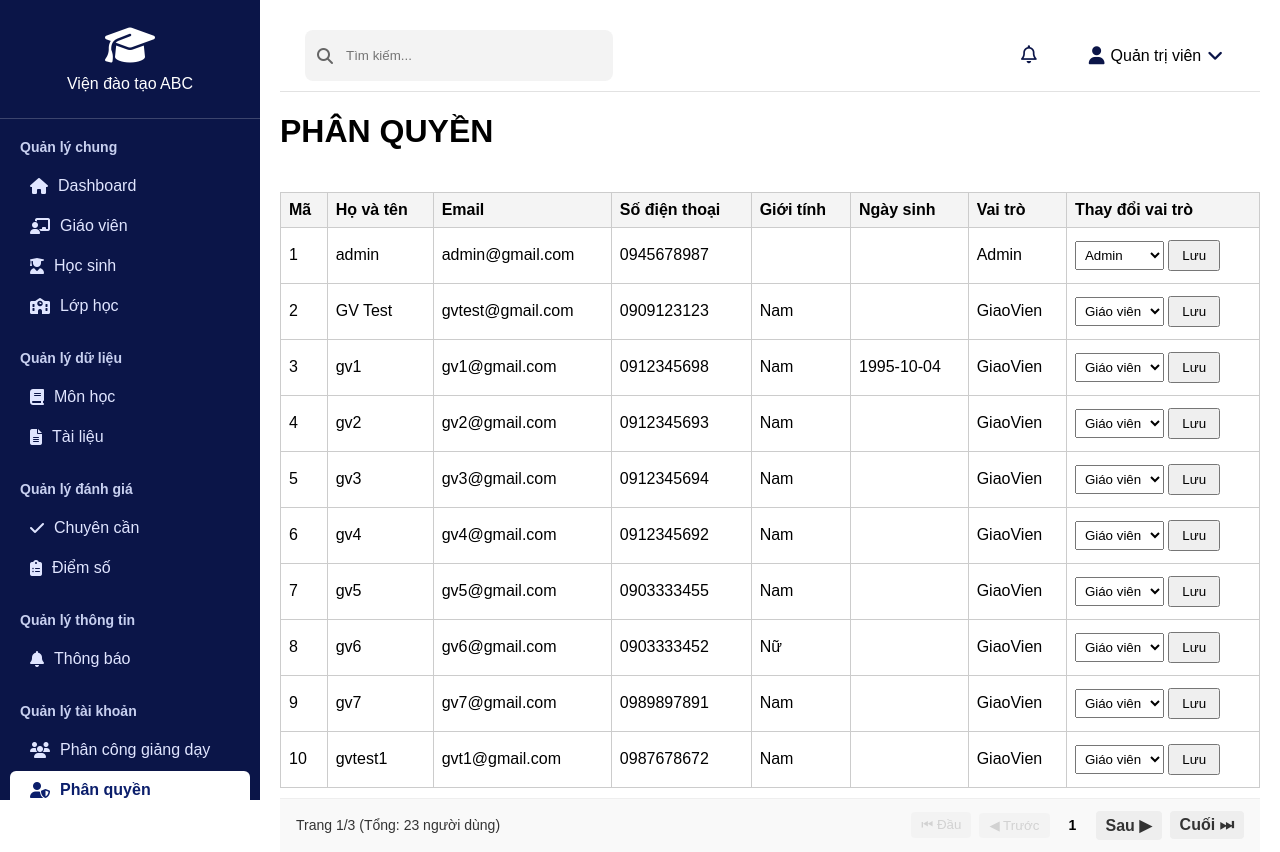
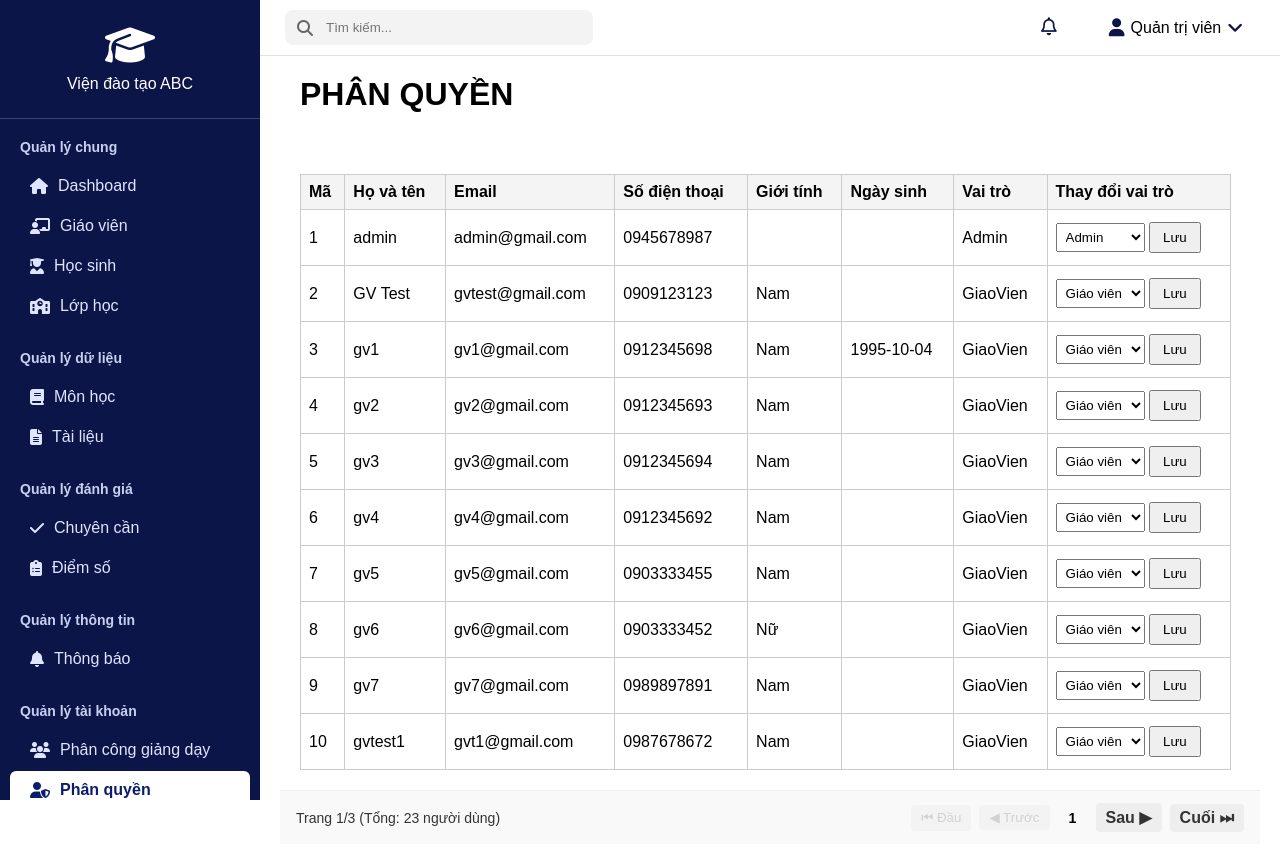
Before and after one commit to Hang-Naf/TNCNPM, a PHP site: page /pages/qlphanquyen.php in a window 1280 px wide. Run offline with PHP 8.4, Linux system fonts and the light colour scheme; the visitor is signed in with stand-in values (Sample User, id 1); data comes from the database, SQL or seed files in the repository.

Commit message:
modified:   pages/phanconggiangday.php 	modified:   pages/qlchuyencan.php 	modified:   pages/qlphanquyen.php

```diff
--- a/pages/qlphanquyen.php
+++ b/pages/qlphanquyen.php
@@ -129,12 +129,31 @@ $result = $conn->query($sql);
 
         .header {
             padding: 10px 25px;
+            margin: -20px;
+        }
+
+        .search-box {
+            display: flex;
+            align-items: center;
+            background: rgb(243, 243, 243);
+            border-radius: 8px;
+            padding: 0px 12px;
+        }
+
+        h1 {
+            margin-top: 40px;
+            margin-left: 20px;
         }
 
         table {
-            width: 100%;
+            width: 95%;
             border-collapse: collapse;
-            margin-top: 20px;
+            background: white;
+            margin: 40px 20px;
+        }
+
+        tr {
+            text-align: center;
         }
 
         th,
@@ -295,7 +314,7 @@ $result = $conn->query($sql);
         </table>
 
         <!-- ========= THANH PHÂN TRANG ========= -->
-        <div style="padding:12px 16px; background:#f9f9f9; display:flex; justify-content:space-between; align-items:center; border-top:1px solid #eee; margin-top:10px;">
+        <div style="padding:12px 16px; background:#f9f9f9; display:flex; justify-content:space-between; align-items:center; border-top:1px solid #eee; margin-top:-20px;">
             <span style="font-size:14px; color:#333;">Trang <?= $page ?>/<?= max(1, $totalPages) ?> (Tổng: <?= $totalItems ?> người dùng)</span>
             <div style="display:flex; gap:8px; align-items:center;">
                 <?php if ($page > 1): ?>
```
Also changed, not shown: pages/phanconggiangday.php (+19 -4 lines), pages/qlchuyencan.php (+27 -19 lines).
